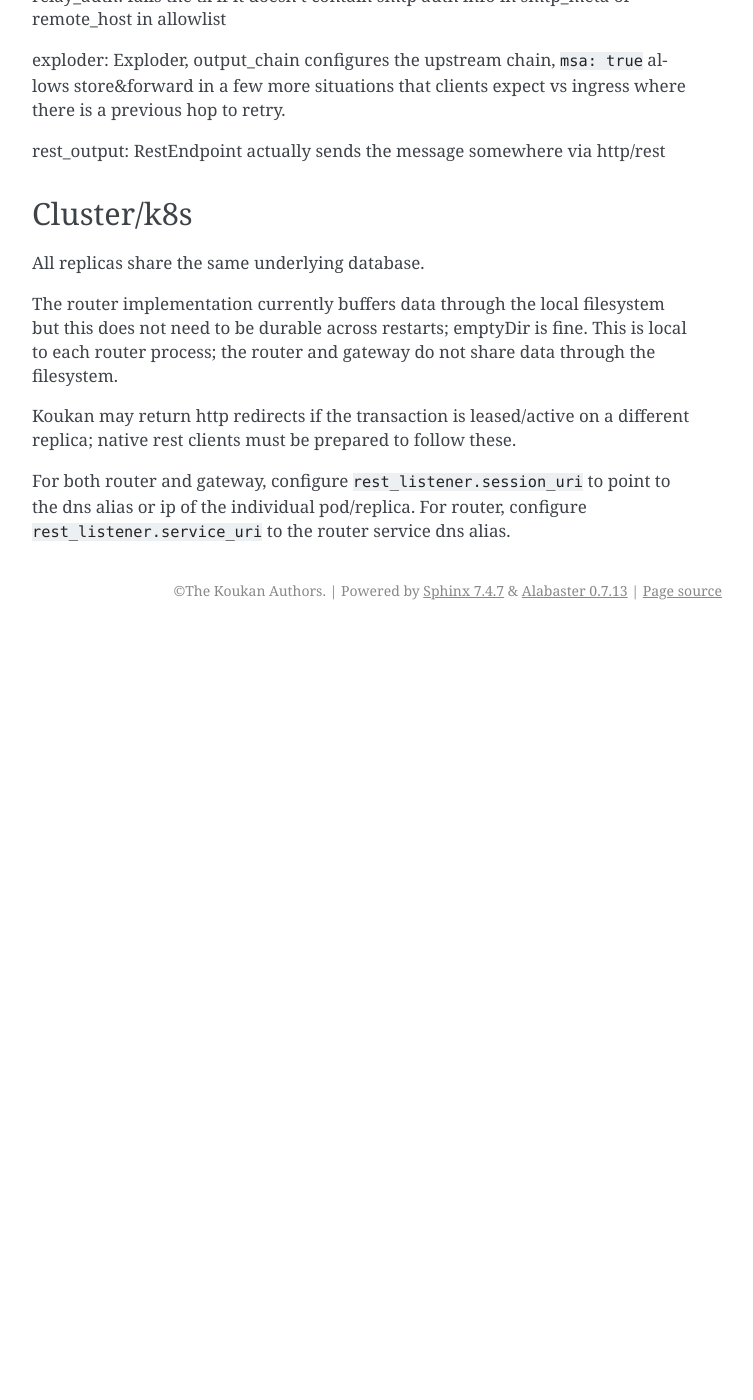
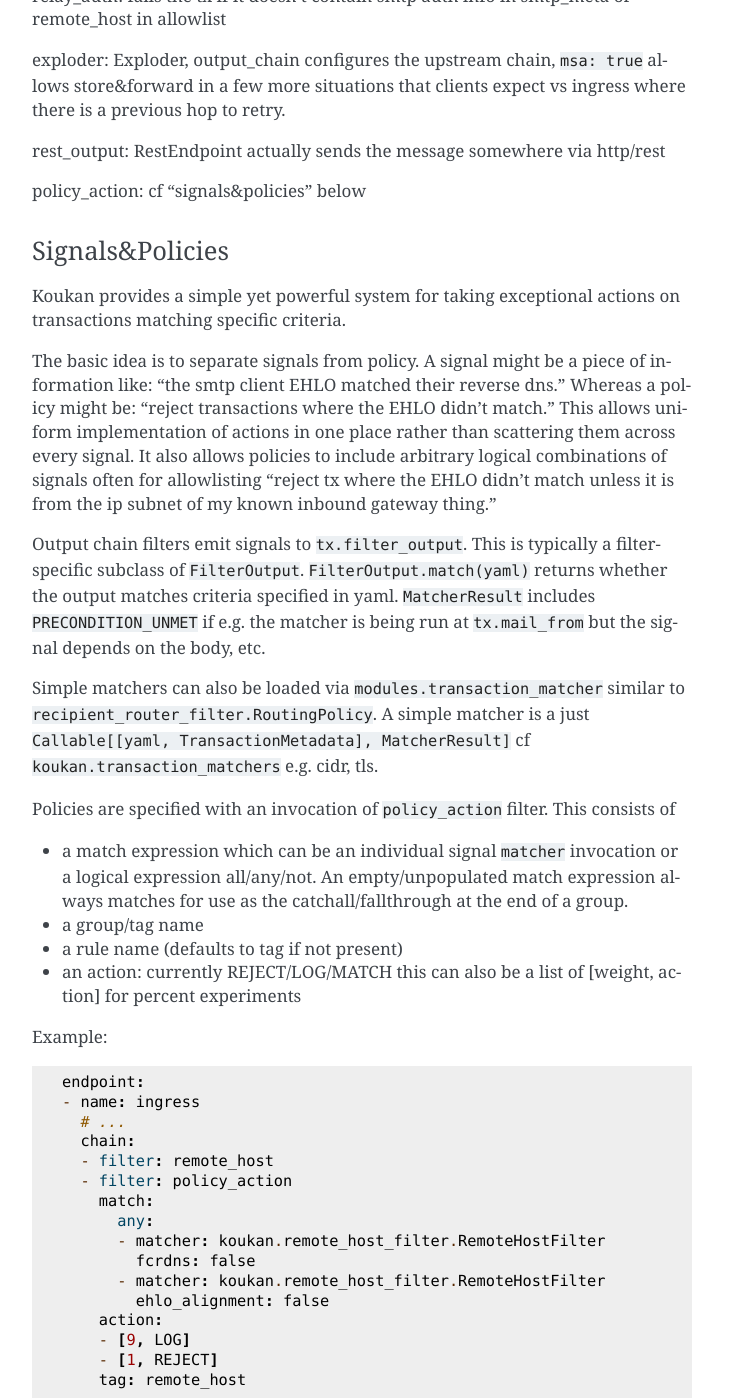
Before and after one commit to jsbucy/koukan, a Sphinx documentation site: the page built from koukan/docs/config.rst, in a window 1280 px wide and 1400 px high, scrolled down 2526 px. Shown: the whole window, without its empty margins (388-1141 px from the left). Built offline with Sphinx 7.4.7, drawn with Linux system fonts in a browser that asks for light colours; before the commit the page ends 3156 px from its top, so only the background shows below that; some of the changed text lies outside the part shown.

Commit message:
first draft of signals&policies docs

```diff
--- a/koukan/docs/config.rst
+++ b/koukan/docs/config.rst
@@ -124,6 +124,88 @@
 rest_output: RestEndpoint actually sends the message somewhere via
 http/rest
 
+policy_action: cf "signals&policies" below
+
+Signals&Policies
+----------------
+
+Koukan provides a simple yet powerful system for taking exceptional
+actions on transactions matching specific criteria.
+
+The basic idea is to separate signals from policy. A signal might be a
+piece of information like: "the smtp client EHLO matched their reverse
+dns." Whereas a policy might be: "reject transactions where the EHLO
+didn't match." This allows uniform implementation of actions in one
+place rather than scattering them across every signal. It also allows
+policies to include arbitrary logical combinations of signals often
+for allowlisting "reject tx where the EHLO didn't match unless it is
+from the ip subnet of my known inbound gateway thing."
+
+Output chain filters emit signals to ``tx.filter_output``. This is
+typically a filter-specific subclass of
+``FilterOutput``. ``FilterOutput.match(yaml)`` returns whether the
+output matches criteria specified in yaml. ``MatcherResult`` includes
+``PRECONDITION_UNMET`` if e.g. the matcher is being run at
+``tx.mail_from`` but the signal depends on the body, etc.
+
+Simple matchers can also be loaded via ``modules.transaction_matcher``
+similar to ``recipient_router_filter.RoutingPolicy``. A simple matcher
+is a just ``Callable[[yaml, TransactionMetadata], MatcherResult]`` cf
+``koukan.transaction_matchers`` e.g. cidr, tls.
+
+Policies are specified with an invocation of ``policy_action``
+filter. This consists of
+
+* a match expression which can be an individual signal ``matcher``
+  invocation or a logical expression all/any/not.  An empty/unpopulated
+  match expression always matches for use as the catchall/fallthrough at
+  the end of a group.
+* a group/tag name
+* a rule name (defaults to tag if not present)
+* an action: currently REJECT/LOG/MATCH
+  this can also be a list of [weight, action] for percent experiments
+
+Example::
+
+  endpoint:
+  - name: ingress
+    # ...
+    chain:
+    - filter: remote_host
+    - filter: policy_action
+      match:
+        any:
+        - matcher: koukan.remote_host_filter.RemoteHostFilter
+          fcrdns: false
+        - matcher: koukan.remote_host_filter.RemoteHostFilter
+          ehlo_alignment: false
+      action:
+      - [9, LOG]
+      - [1, REJECT]
+      tag: remote_host
+
+
+The policy action filter has its own output object which contains 2
+sets: matched_tags and matched_rules.
+
+PolicyActionFilter first checks the rule's tag and rule name against
+PolicyActionFilterOutput; if either is present, the rule is treated as
+a no-op. Then it evaluates the match expression. If it returns
+``PRECONDITION_UNMET``, the tag is no-op'd for the rest of the
+current ``FilterChain.update()`` invocation.
+
+If the expression matches, PolicyActionFilter applies the action:
+
+* REJECT: sets the responses to 550
+* MATCH: retires rule and tag
+* LOG: retires rule only. This is useful to dark-launch multiple
+  reject rules to see all the ones that match rather than stopping
+  after the first.
+
+For percent experiments, the denominator is the sum of the weights. In
+this example the denominator is 10 so it will LOG 90% of the time and
+REJECT 10%.
+
 
 Cluster/k8s
 ===========
```
